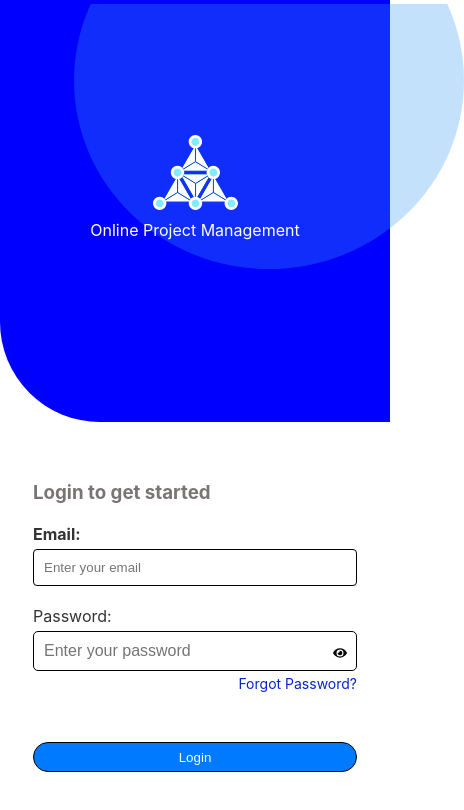
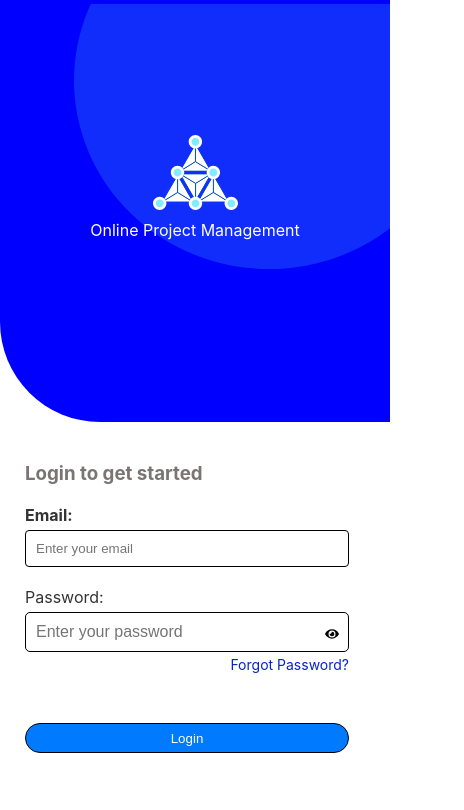
Before and after one commit to labbucode/dashboard, a React (Create React App) app: page / in a window 390 px wide. Shown: the top 810 px of the page, 464 px wide, since content can reach past the window. Built offline with nearby package versions, Linux system fonts and the light colour scheme.

Commit message:
grap left

```diff
--- a/src/CreateProject.css
+++ b/src/CreateProject.css
@@ -1,6 +1,6 @@
 .project-page{
   display: flex;
-  overflow-x: hidden;
+  overflow: hidden;
 }
 
 .left-column{
@@ -24,6 +24,7 @@
     position: fixed;
     bottom: 0;
    border-radius: 30px;
+   z-index: 1;
   }
   .right-column{
     height: auto;
--- a/src/LoginPage.css
+++ b/src/LoginPage.css
@@ -189,9 +189,6 @@
 
 @media (max-width: 700px) {
 
-  .main{
-    overflow: hidden;
-  }
 
   body{
 
@@ -210,6 +207,7 @@
     background-color: blue;
     border-bottom-left-radius: 100px;
     min-height: 50vh;
+    overflow: hidden;
 }
 
 .logo{
@@ -227,10 +225,11 @@
   top: 1%;
 }
 
-
 .login-container {
-  height: 150vh;
-    position: relative;
+  position: absolute;
+  height: 350px;
+  top: 51%;
+  left: 12px;
 }
 .login-button{
   width:100%;
--- a/src/component/CreateProjectContainer.css
+++ b/src/component/CreateProjectContainer.css
@@ -7,6 +7,7 @@
     flex-direction: column;
     border-radius: 8px
 }
+
 .Project-Head{
     display: flex;
     justify-content: space-between;
@@ -69,7 +70,7 @@
 
     width: 95%;
     margin: 9px;
-    height: 153vh;
+    height: 1017px;
     background-color: #fff;
     display: flex;
     flex-direction: column;
--- a/src/component/Header.js
+++ b/src/component/Header.js
@@ -5,16 +5,18 @@ import LogoutIcon from '../assists/Logout.svg';
 import Oval from '../assists/Oval.svg';
 import { FaArrowLeft } from 'react-icons/fa';
 import CreateProject from '../CreateProject';
-import { useLocation } from 'react-router-dom';
+import { useLocation, useNavigate } from 'react-router-dom';
 
 function Header() {
- // const { title } = useHeader();
+  const navigate = useNavigate();
   const location = useLocation();
   const currUrl = location.pathname;
   const parts = currUrl.split('/');
   const lastPart = parts[parts.length-1];
 
  const title = lastPart === "list" ? "Project List": lastPart === "graph" ? "Dashboard" : "Create Project";
+
+
   return (
     <header className="header">
       <div className="text">
@@ -23,7 +25,11 @@ function Header() {
       </div>
 
       {/* <img className="Logo-oval" src={Oval} /> */}
-      <img className="Logo-logout-icon" src={LogoutIcon} />
+      <img className="Logo-logout-icon" src={LogoutIcon} onClick={() => {
+            localStorage.removeItem('access');
+            navigate('/');
+          }}/>
+
       <img className="Logo-img" src={Logo} />
     </header>
   );
--- a/src/component/Listening.css
+++ b/src/component/Listening.css
@@ -1,9 +1,10 @@
-.Listening-container{
+.Listening-container {
   width: 98%;
-  margin:-1.5rem  auto 0;
-  height: 63vh;
+  margin: -1.5rem auto 0;
+  height: 82vh;
   background-color: #fff;
   border-radius: 12px;
+  overflow-y: scroll;
 }
 .table-for-mobile{
   display: none;
@@ -118,11 +119,14 @@ tr{
 
 @media (max-width: 700px) {
   .tbody{
-    overflow-x: scroll;
+    overflow-x: hidden;
   }
   .table-for-desktop{
   display: none;
  }
+ .table-for-mobile{
+  display: block;
+}
 .Listening-container {
   margin: 6px 4px;
   background-color: transparent;
--- a/src/component/Listening.js
+++ b/src/component/Listening.js
@@ -196,13 +196,8 @@ export default function Listening() {
           </tbody>
         </table>
       </div>
+    </div>
 
-
-    </div>
-     <div className='btns'>
-     <button className='btn' onClick={() => setPage((prev) => prev < maxPage ? prev + 1 : maxPage)}>Next</button>
-     <button className='btn' onClick={() => setPage((prev) => prev > 0 ? prev - 1 : 1)}>Prev</button>
-   </div>
    </>
   );
 }
--- a/src/component/Sidebar.css
+++ b/src/component/Sidebar.css
@@ -1,6 +1,6 @@
 .sidebar {
     background-color: #fff;
-    height: 85vh;
+    height: 100vh;
   }
   .active{
     background-color: white;
```
